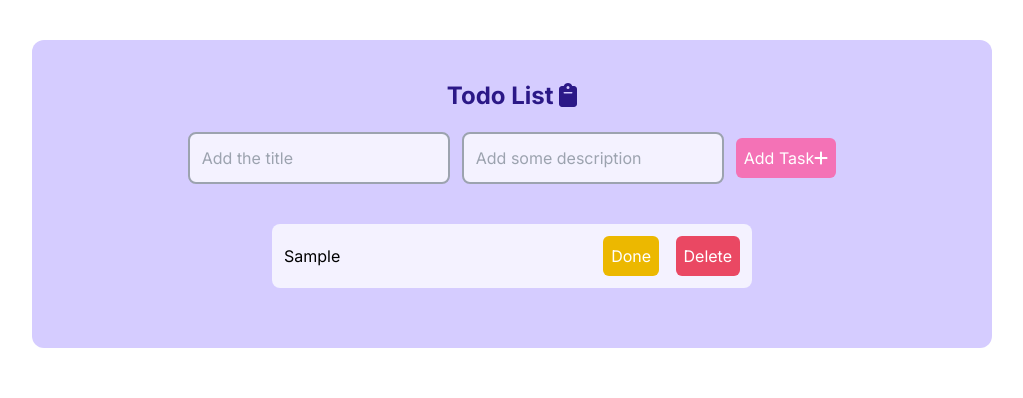
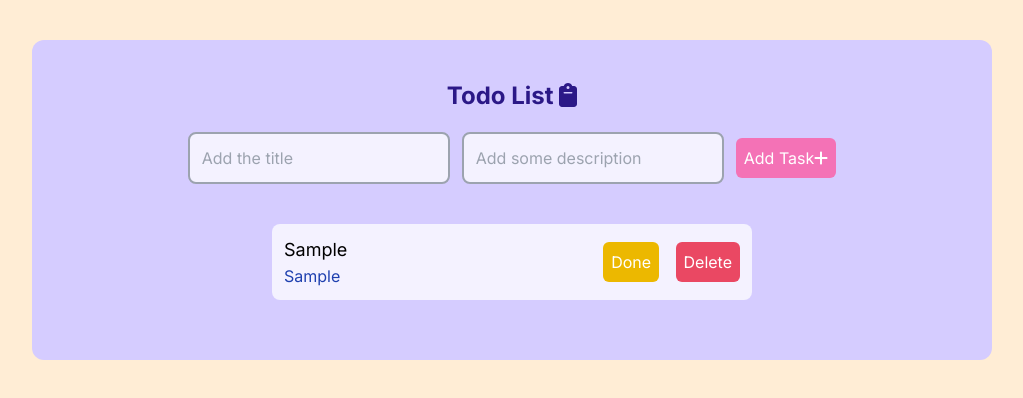
Before and after one commit to Sohini3018/simple-todo-list-UI, a Next.js app: page / in a window 1280 px wide. Both pictures are taken after typing "Sample", "Sample" into the empty fields and a click on the button "Add Task". Shown: the top 398 px of the page, without its empty margins (128-1151 px from the left). Built offline with nearby package versions, Linux system fonts and the light colour scheme.

Commit message:
Added Description in Todo card

```diff
--- a/app/components/Todo.jsx
+++ b/app/components/Todo.jsx
@@ -10,7 +10,13 @@ const Todo = ({ task, index, handleDelete }) => {
 
   return (
     <li className="flex w-[30rem] justify-between items-center bg-[#F4F2FF] border-0 rounded-lg m-5 p-3 flex-col gap-4 md:flex-row md:flex-grow">
-      <p className={`${isDone ? "line-through" : ""}`}>{task.title}</p>
+      <div className="flex flex-col">
+        <p className={`text-lg ${isDone ? "line-through" : ""}`}>
+          {task.title}
+        </p>
+        <p className="text-md text-blue-800">{task.desc}</p>
+      </div>
+
       <div className="flex justify-between w-[30%]">
         <button
           className="text-white bg-[#ecb800] hover:bg-yellow-700 rounded-md p-2"
@@ -21,7 +27,7 @@ const Todo = ({ task, index, handleDelete }) => {
           Done
         </button>
         <button
-        className="text-white bg-[#ea4863] hover:bg-red-600 rounded-md p-2"
+          className="text-white bg-[#ea4863] hover:bg-red-600 rounded-md p-2"
           onClick={() => {
             handleDelete(index);
           }}
--- a/app/page.js
+++ b/app/page.js
@@ -36,7 +36,8 @@ const page = () => {
   };
 
   return (
-    <div className="flex justify-center my-10">
+    <div className="h-screen bg-orange-100 py-10">
+    <div className="flex justify-center">
       <div className="bg-[#D5CCFF] flex flex-col justify-center items-center w-3/4 p-10 border-0 rounded-xl">
         <p className="w-15 text-2xl text-[#2B1887] font-bold">
           Todo List <FontAwesomeIcon icon={faClipboard} />
@@ -76,6 +77,7 @@ const page = () => {
         )}
       </div>
     </div>
+    </div>
   );
 };
 
```
